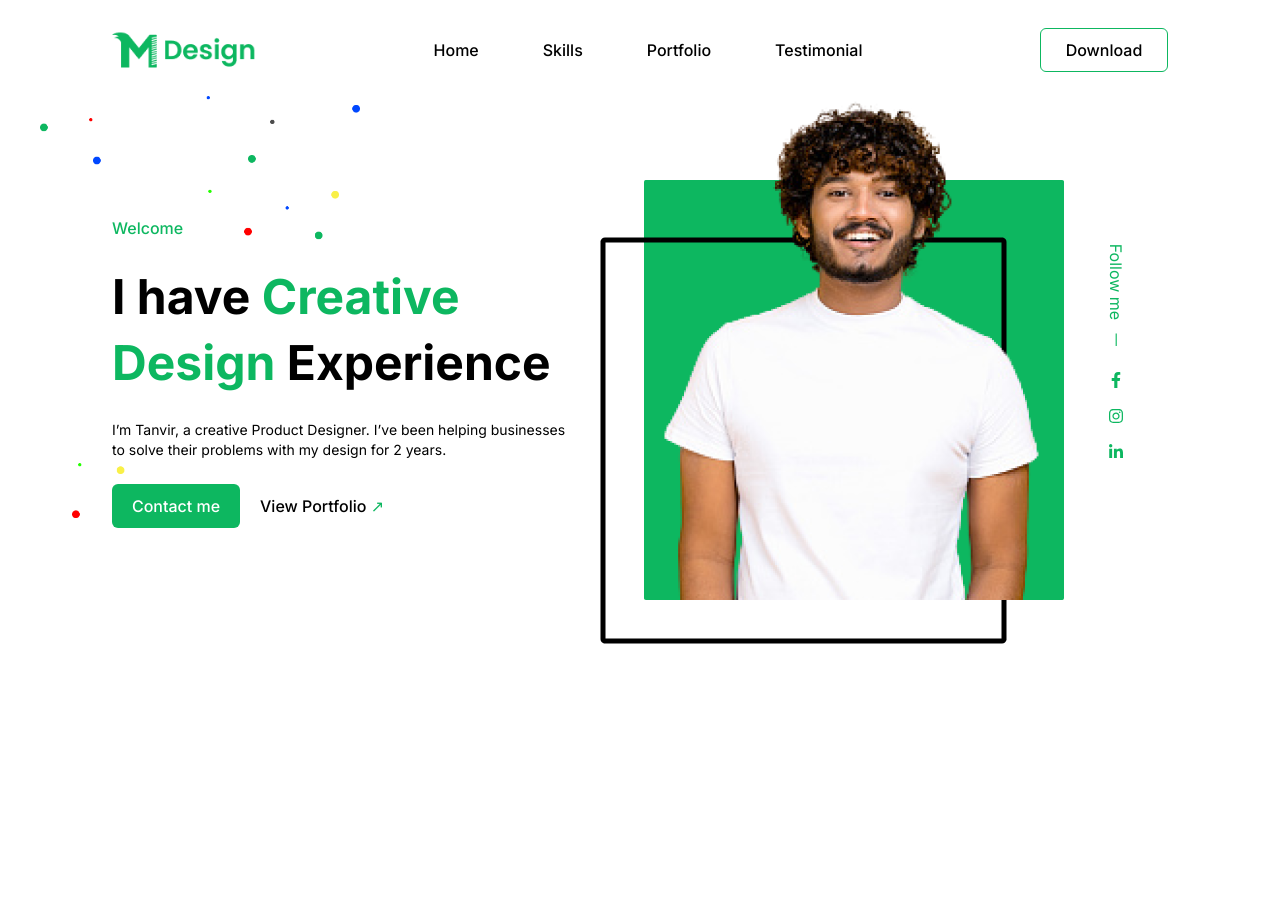
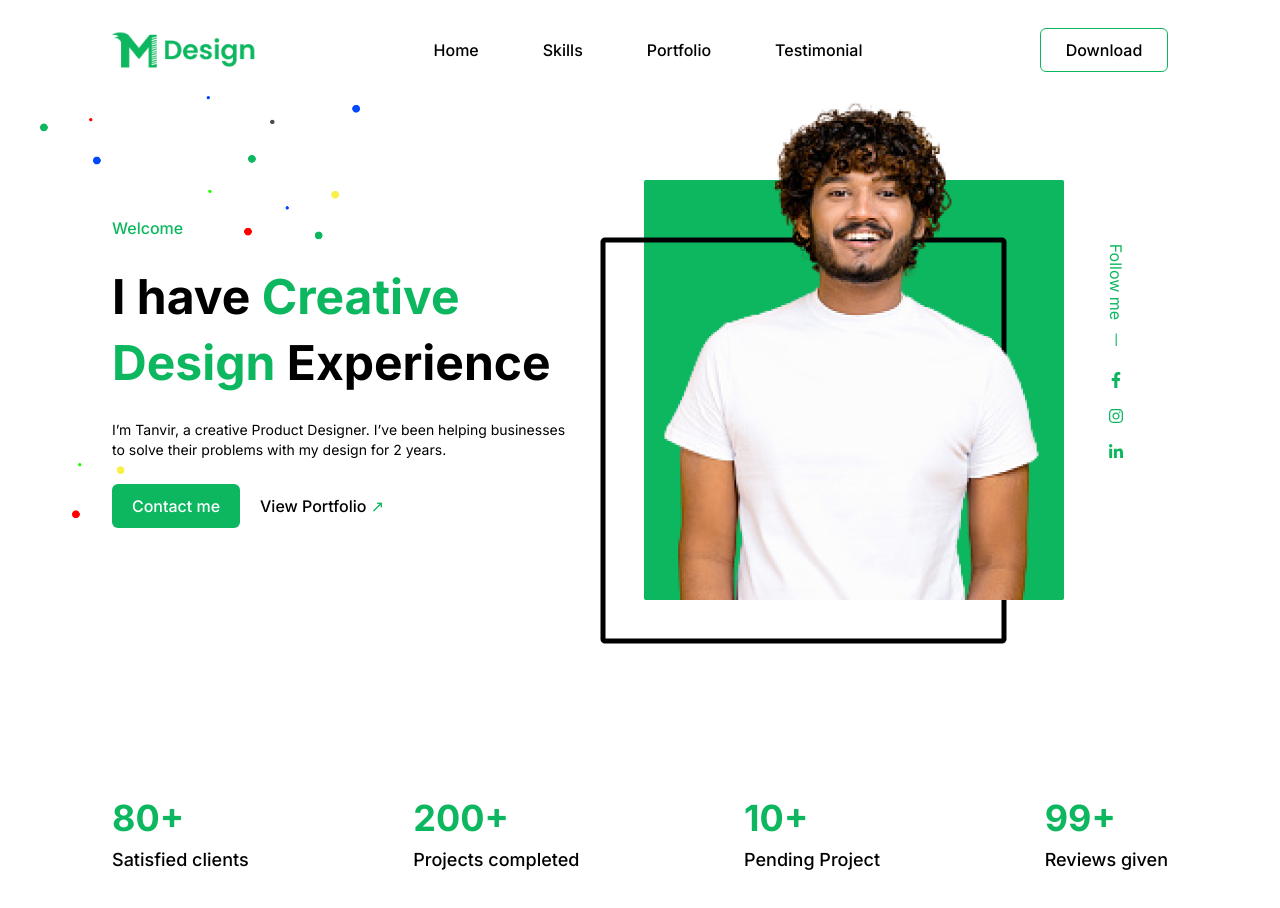
Before and after one commit to itznur07/m-design-portfolio, a React (Create React App) app: page / in a window 1280 px wide. Shown: the top 908 px of the page. Before the commit the page ends 800 px from the top, so only its background shows below. Built offline with nearby package versions, Linux system fonts and the light colour scheme.

Commit message:
Rewards component

```diff
--- /dev/null
+++ b/src/Components/Rewards.js
@@ -0,0 +1,26 @@
+import React from 'react'
+
+const Rewards = () => {
+  return (
+    <>
+        <div className='flex items-center justify-between h-96'>
+            <Card value="80+" title="Satisfied clients" />
+            <Card value="200+" title="Projects completed" />
+            <Card value="10+" title="Pending Project" />
+            <Card value="99+" title="Reviews given" />
+        </div>
+    </>
+  )
+}
+
+const Card = ({value, title}) => {
+  return (
+    <div className='flex flex-col gap-2'>
+        <p className='text-4xl text-[#0DB760] font-bold'>{value}</p>
+        <p className='text-lg font-medium'>{title}</p>
+    </div>
+  )
+}
+
+
+export default Rewards
--- a/src/Pages/Home.js
+++ b/src/Pages/Home.js
@@ -1,13 +1,14 @@
 import React from "react";
 import Banner from "../Components/Banner";
 import Navbar from "../Components/Navbar";
-
+import Rewards from "../Components/Rewards";
 
 const Home = () => {
   return (
     <>
-        <Navbar />
-        <Banner />
+      <Navbar />
+      <Banner />
+      <Rewards />
     </>
   );
 };
```
